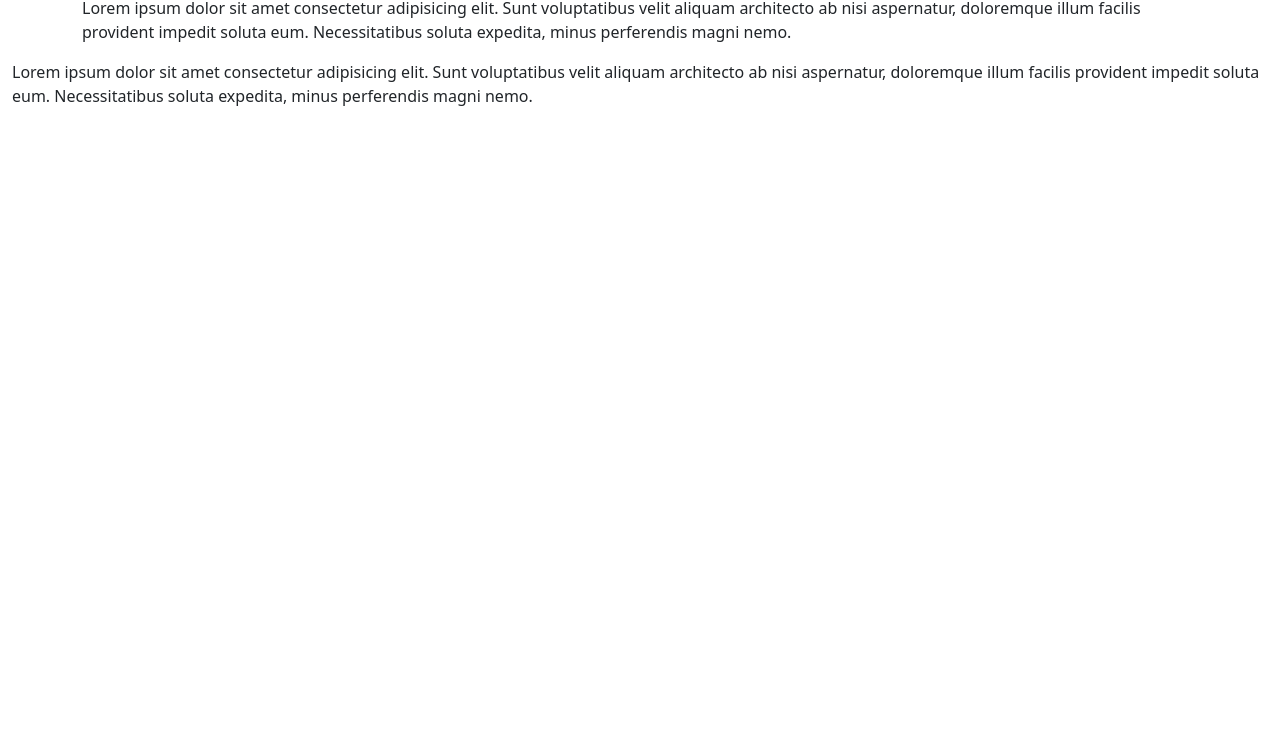
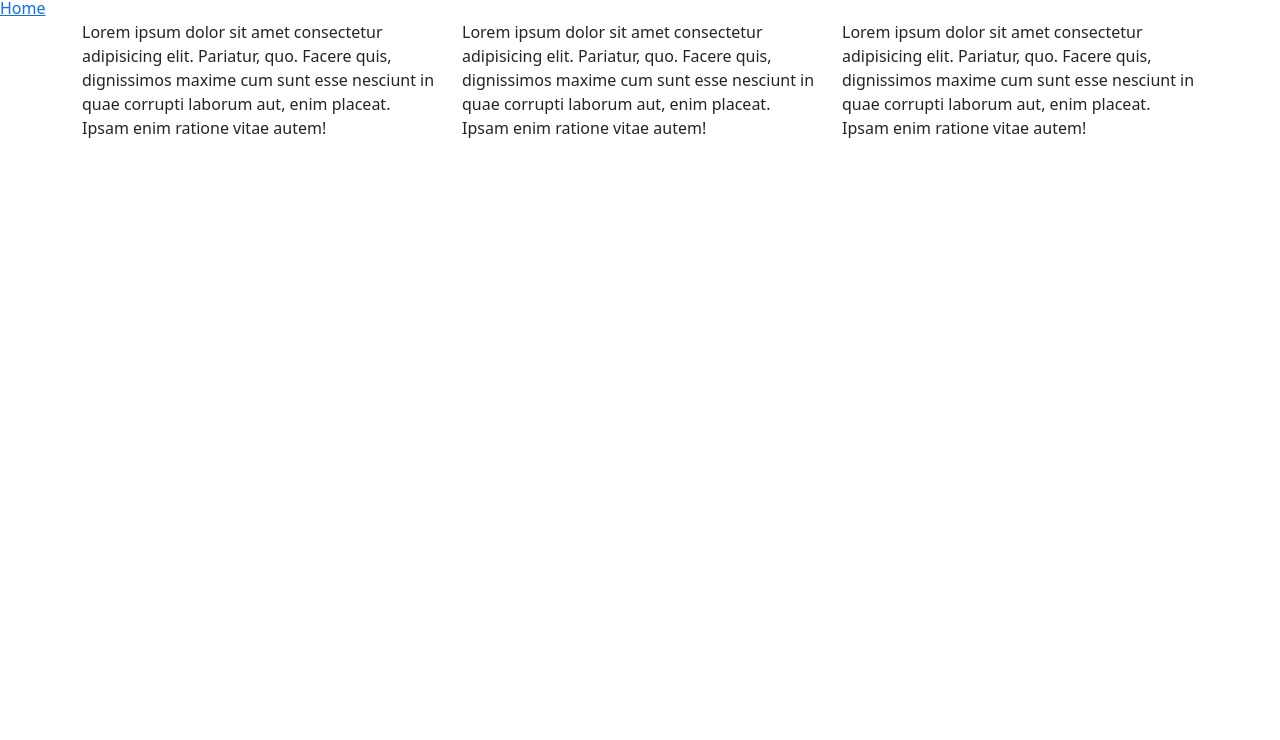
Before and after one commit to Notmarbo/bootstrap-examples, a plain HTML site: page index.html in a window 1280 px wide. Shown: the part 60-800 px from the top of the page. Drawn offline with nearby package versions, Linux system fonts and the light colour scheme.

Commit message:
designed index page

```diff
--- a/index.html
+++ b/index.html
@@ -4,7 +4,7 @@
 <head>
     <meta charset="utf-8">
     <meta name="viewport" content="width=device-width, initial-scale=1">
-    <title>Bootstrap demo</title>
+    <title>Bootstrap Examples</title>
     <link href="https://cdn.jsdelivr.net/npm/bootstrap@5.3.0-alpha3/dist/css/bootstrap.min.css" rel="stylesheet"
         integrity="sha384-KK94CHFLLe+nY2dmCWGMq91rCGa5gtU4mk92HdvYe+M/SXH301p5ILy+dN9+nJOZ" crossorigin="anonymous">
     <link href="css/style.css" rel="stylesheet">
@@ -12,22 +12,24 @@
 
 <body>
     <h1>Hello, world!</h1>
+    <nav>
+        <a href="index.html" rel="Home">Home</a>
+    </nav>
     <main>
         <div class="container">
-            <p>
-                Lorem ipsum dolor sit amet consectetur adipisicing elit. Sunt voluptatibus velit aliquam architecto ab
-                nisi aspernatur, doloremque illum facilis provident impedit soluta eum. Necessitatibus soluta expedita,
-                minus perferendis magni nemo.
-            </p>
-        </div>
-        <div class="container-fluid">
-            <p>
-                Lorem ipsum dolor sit amet consectetur adipisicing elit. Sunt voluptatibus velit aliquam architecto ab
-                nisi aspernatur, doloremque illum facilis provident impedit soluta eum. Necessitatibus soluta expedita,
-                minus perferendis magni nemo.
-            </p>
-
-        </div>
+            <div class="row">
+                <div class="col-md">Lorem ipsum dolor sit amet consectetur adipisicing elit. Pariatur, quo. Facere quis,
+                    dignissimos maxime cum sunt esse nesciunt in quae corrupti laborum aut, enim placeat. Ipsam enim
+                    ratione vitae autem!
+                </div>
+                <div class="col-md">Lorem ipsum dolor sit amet consectetur adipisicing elit. Pariatur, quo. Facere quis,
+                    dignissimos maxime cum sunt esse nesciunt in quae corrupti laborum aut, enim placeat. Ipsam enim
+                    ratione vitae autem!
+                </div>
+                <div class="col-md">Lorem ipsum dolor sit amet consectetur adipisicing elit. Pariatur, quo. Facere quis,
+                    dignissimos maxime cum sunt esse nesciunt in quae corrupti laborum aut, enim placeat. Ipsam enim
+                    ratione vitae autem!
+                </div>
     </main>
     <script src="https://cdn.jsdelivr.net/npm/bootstrap@5.3.0-alpha3/dist/js/bootstrap.bundle.min.js"
         integrity="sha384-ENjdO4Dr2bkBIFxQpeoTz1HIcje39Wm4jDKdf19U8gI4ddQ3GYNS7NTKfAdVQSZe"
```
